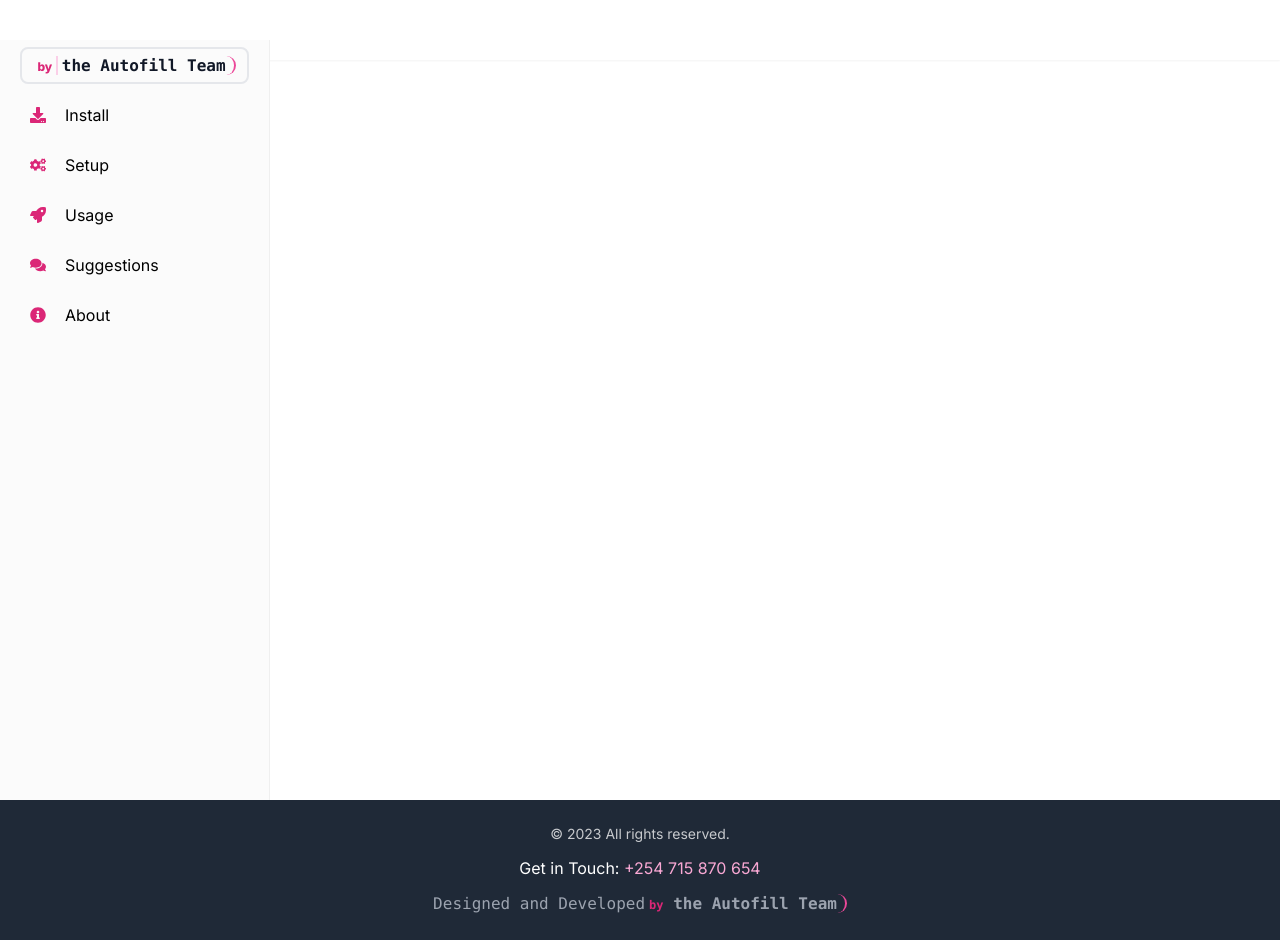
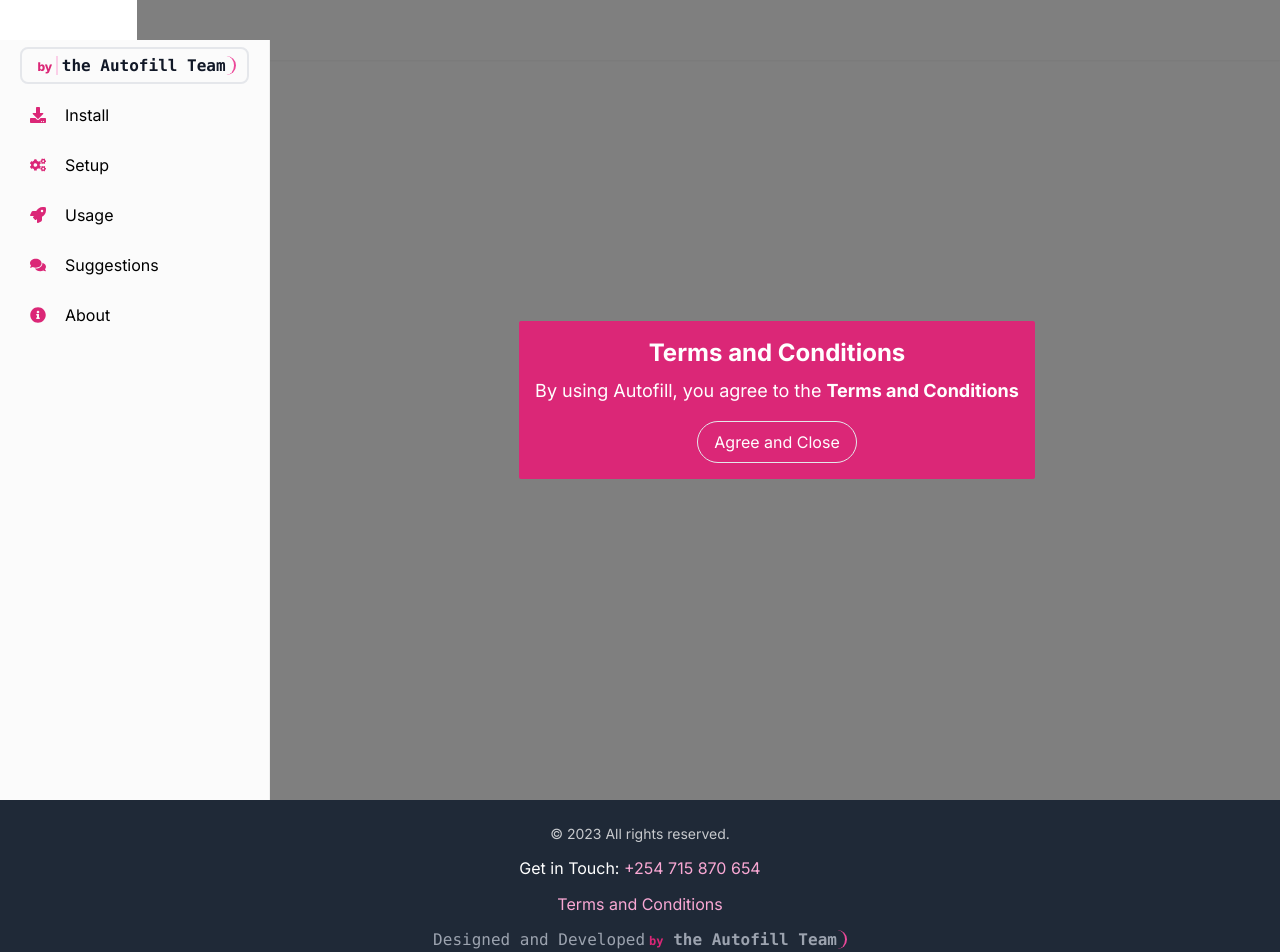
Before and after one commit to gerkim62/autofill-ai, a Next.js app: page / in a window 1280 px wide. Shown: the top 952 px of the page. Built offline with nearby package versions, Linux system fonts and the light colour scheme.

Commit message:
added terms alert

```diff
--- a/app/layout.tsx
+++ b/app/layout.tsx
@@ -4,6 +4,7 @@
 
 import Footer from "@/components/Footer";
 import Sidebar from "@/components/Sidebar";
+import TermsAlert from "@/components/TermsAlert";
 const inter = Inter({ subsets: ["latin"] });
 
 export const metadata: Metadata = {
@@ -22,6 +23,7 @@
         className={`${inter.className} flex flex-col min-h-screen w-[100vw]`}
         style={{ display: "flex", flexDirection: "column" }}
       >
+        <TermsAlert />
         <div className="flex flex-grow w-[100vw] ">
           <div className="">
             <Sidebar />
--- a/app/page.tsx
+++ b/app/page.tsx
@@ -1,7 +1,10 @@
+import TermsAlert from '@/components/TermsAlert'
 import Image from 'next/image'
 
 export default function Home() {
   return (
-    <main className="flex min-h-screen flex-col items-center justify-between p-24"></main>
+    <main className="flex min-h-screen flex-col items-center justify-between p-24">
+
+    </main>
   )
 }
--- a/components/Footer.tsx
+++ b/components/Footer.tsx
@@ -18,15 +18,23 @@
             +254 715 870 654
           </a>
         </p>
+        {/* //read terms and conditions */}
+        <p className="text-base mb-3">
+          <a
+            href="https://autofillai.com/terms"
+            target="_blank"
+            rel="noopener noreferrer"
+            className="text-pink-300 hover:underline"
+          >
+            Terms and Conditions
+          </a>
+        </p>
         <p className="!text-gray-400 text-center font-mono">
           Designed and Developed
           <span className=" font-extrabold p-1 pr-0 rounded-lg text-center overflow-hidden ">
             <span className=" text-xs text-pink-600">by</span>{" "}
             <span className=" font-semibold font-mono mb-2">
-              <span className="border-gray-100">
-                the Autofill
-              </span>
-{" "}
+              <span className="border-gray-100">the Autofill</span>{" "}
               <span className="rounded-full  border-r-2 pr-2 border-pink-500">
                 Team
               </span>
--- /dev/null
+++ b/components/TermsAlert.tsx
@@ -0,0 +1,42 @@
+"use client";
+
+import React, { useState } from "react";
+
+const TermsAlert = () => {
+  const [showPopup, setShowPopup] = useState(true);
+
+  const togglePopup = () => {
+    setShowPopup(!showPopup);
+  };
+
+  return (
+    <div>
+      {showPopup && (
+        <div className="fixed top-0 left-0 w-full h-full flex items-center justify-center bg-black bg-opacity-50 z-50 lg:ml-[137px]">
+          <div className="bg-pink-600 p-4 rounded-sm text-white text-center m-2 ">
+            <h2 className="text-2xl font-bold mb-2">Terms and Conditions</h2>
+            <p className="text-lg">
+              By using Autofill, you agree to the{" "}
+              <a
+                href="https://autofillai.com/terms"
+                target="_blank"
+                rel="noopener noreferrer"
+                className="font-bold hover:underline"
+              >
+                Terms and Conditions
+              </a>
+            </p>
+            <button
+              className="bg-pink-600 text-white px-4 py-2 mt-4 rounded-full hover:bg-pink-700 focus:outline-none border"
+              onClick={togglePopup}
+            >
+             Agree and Close
+            </button>
+          </div>
+        </div>
+      )}
+    </div>
+  );
+};
+
+export default TermsAlert;
```
